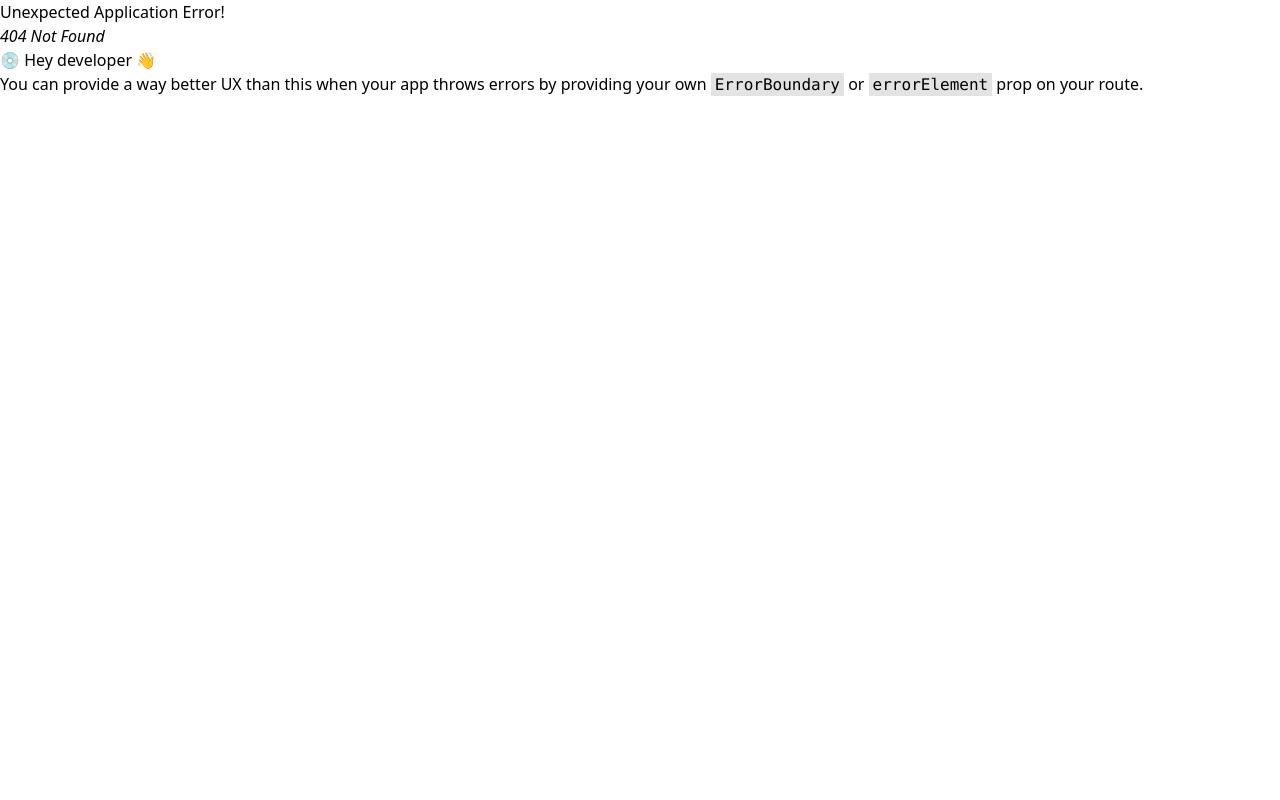
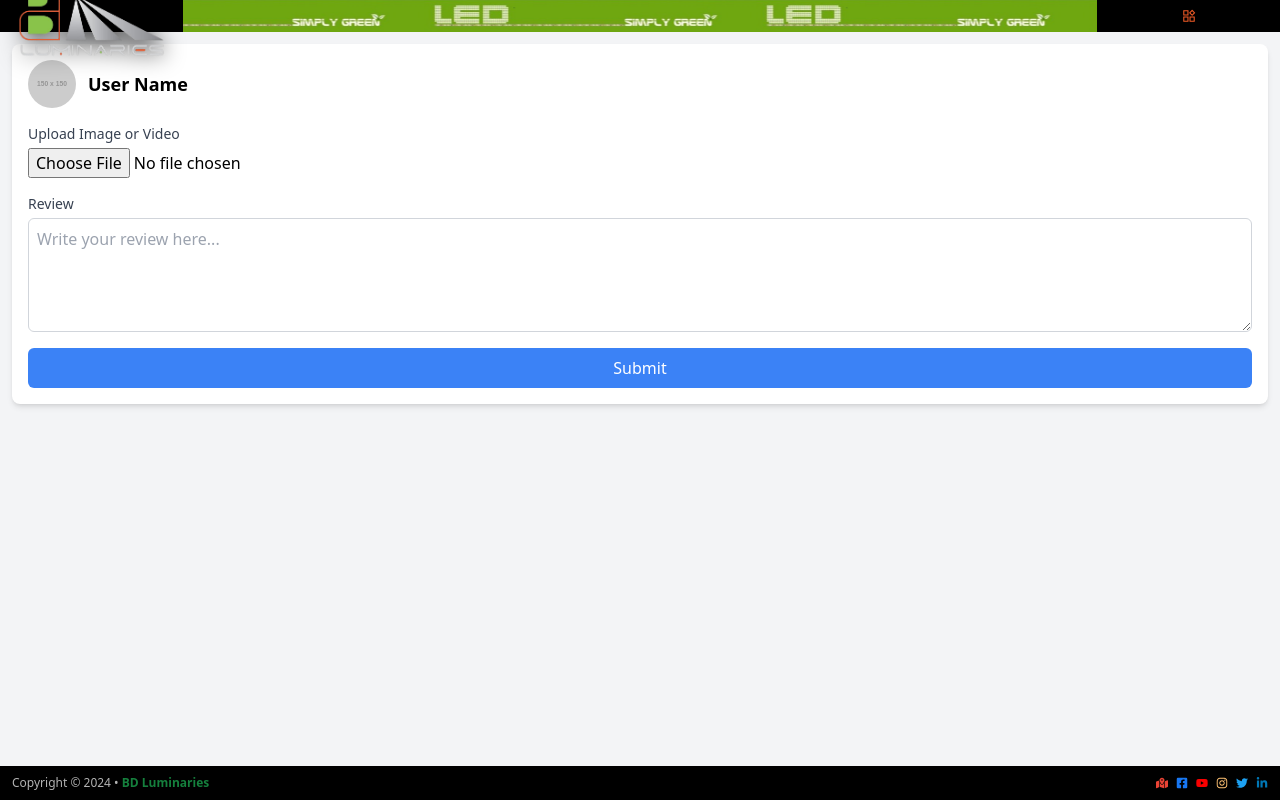
Before and after one commit to it-havetic/bdluminariesweb, a React (Vite) app: page /review/1 in a window 1280 px wide. Before the commit this address had no page. Built offline with nearby package versions, Linux system fonts and the light colour scheme.

Commit message:
review page

```diff
--- a/src/App.jsx
+++ b/src/App.jsx
@@ -1,4 +1,54 @@
-import React from 'react'
+// import React from 'react'
+// import {
+//   createRoutesFromElements,
+//   createBrowserRouter,
+//   Route,
+//   RouterProvider
+// } from "react-router-dom";
+// import RootLayOut from './RootLayOut';
+// import ErrorPage from './page/ErrorPage';
+// import Home from './page/Home';
+// import AllProduct from './page/AllProduct';
+// import ContactForm from './components/Contact';
+// import ProductDetails from './components/ProductDetails';
+// import ProductDetailOne from './page/ProductDetailOne';
+// import Blog from './page/Blog';
+// import ProductDetailNext from './page/ProductDetailNext';
+// import Mockup from './page/Mockup';
+// import Test from './page/Test';
+// import RecentWork from './page/RecentWork';
+// import Profile from './page/Profile';
+
+
+// const router = createBrowserRouter(
+//   createRoutesFromElements(
+//     <Route
+//       path="/"
+//       element={<RootLayOut />}
+//     >
+//       <Route index element={<Home />} />
+//       <Route path="/product" element={<AllProduct />} />
+//       <Route path="/contact" element={<ContactForm />} />
+//       <Route path="/blog" element={<Blog />} />
+//       <Route path="/product/detail/one" element={<ProductDetailOne />} />
+//       <Route path="/product/detail" element={<ProductDetails />} />
+//       <Route path="/product/detail/next" element={<ProductDetailNext />} />
+//       <Route path="/mockup" element={<Mockup />} />
+//       <Route path="/work" element={<RecentWork />} />
+//       <Route path="/company/profile" element={<Profile />} />
+//       <Route path="/test" element={<Test />} />
+//     </Route>
+//   )
+// );
+
+// const App = () => {
+//   return (
+//     <RouterProvider router={router} />
+//   )
+// }
+
+// export default App
+import React, { useState } from 'react'
 import {
   createRoutesFromElements,
   createBrowserRouter,
@@ -6,7 +56,6 @@ import {
   RouterProvider
 } from "react-router-dom";
 import RootLayOut from './RootLayOut';
-import ErrorPage from './page/ErrorPage';
 import Home from './page/Home';
 import AllProduct from './page/AllProduct';
 import ContactForm from './components/Contact';
@@ -17,9 +66,15 @@ import ProductDetailNext from './page/ProductDetailNext';
 import Mockup from './page/Mockup';
 import Test from './page/Test';
 import RecentWork from './page/RecentWork';
-import Profile from './page/Profile';
+import UserReviewForm from './components/UserReviewForm';
+import ReviewDisplay from './components/ReviewDisplay';
 
 
+
+
+
+const App = () => {
+  const [review, setReview] = useState(null);
   const router = createBrowserRouter(
     createRoutesFromElements(
       <Route
@@ -36,13 +91,19 @@ const router = createBrowserRouter(
         <Route path="/product/detail/next" element={<ProductDetailNext />} />
         <Route path="/mockup" element={<Mockup />} />
         <Route path="/work" element={<RecentWork />} />
-      <Route path="/company/profile" element={<Profile />} />
         <Route path="/test" element={<Test />} />
+        <Route
+          path="/review/:mockID"
+          element={<UserReviewForm setReview={setReview} />}
+        />
+        ,
+        <Route
+          path="/review-display"
+          element={<ReviewDisplay review={review} />}
+        />
       </Route>
     )
   );
-
-const App = () => {
   return (
     <RouterProvider router={router} />
   )
--- a/src/components/Navbar.jsx
+++ b/src/components/Navbar.jsx
@@ -1,10 +1,13 @@
 // import React, { useState } from "react";
+// import "./Navbar.css";
 
 // const Navbar = () => {
 //   let [navShow, setNavShow] = useState(false);
 //   return (
 //     <div
-//       className="navMain w-full h-full bg-black text-white relative z-30 text-center font-bold"
+//       className={`navMain w-full h-full bg-black text-white relative z-30 text-center font-bold ${
+//         navShow ? "electric-fire-animation" : ""
+//       }`}
 //       onClick={() => setNavShow(!navShow)}
 //     >
 //       <div
@@ -38,44 +41,40 @@
 
 // export default Navbar;
 
-
-import React, { useState } from "react";
+import React, { useState, useEffect, useRef } from "react";
 import "./Navbar.css";
 
 const Navbar = () => {
-  let [navShow, setNavShow] = useState(false);
+  const [navShow, setNavShow] = useState(false);
+  const navRef = useRef();
+
+  useEffect(() => {
+    const handleClickOutside = (event) => {
+      if (navRef.current && !navRef.current.contains(event.target)) {
+        setNavShow(false);
+      }
+    };
+    document.addEventListener("mousedown", handleClickOutside);
+    return () => {
+      document.removeEventListener("mousedown", handleClickOutside);
+    };
+  }, [navRef]);
+
   return (
     <div
+      ref={navRef}
       className={`navMain w-full h-full bg-black text-white relative z-30 text-center font-bold ${
-        navShow ? "electric-fire-animation" : ""
+        navShow ? "show-nav" : ""
       }`}
       onClick={() => setNavShow(!navShow)}
     >
       <div
-        className={`w-full h-full bg-slate-700 absolute left-0 transition-all duration-500  ${
-          navShow ? "top-full" : "top-0"
+        onClick={(e) => e.stopPropagation()}
+        className={`w-full h-1/2  bg-slate-700 absolute  left-0 transition-all duration-500 ${
+          navShow ? "top-full" : "top-full"
         }`}
-      ></div>
-      <div
-        className={`w-full h-full bg-slate-200 absolute left-0 transition-all duration-500  ${
-          navShow ? "top-[200%]" : "top-0"
-        }`}
-      ></div>
-      <div
-        className={`w-full h-full bg-slate-400 absolute left-0 transition-all duration-500  ${
-          navShow ? "top-[300%]" : "top-0"
-        }`}
-      ></div>
-      <div
-        className={`w-full h-full bg-slate-900 absolute left-0 transition-all duration-500  ${
-          navShow ? "top-[400%]" : "top-0"
-        }`}
-      ></div>
-      <div
-        className={`w-full h-full bg-slate-300 absolute left-0 transition-all duration-500  ${
-          navShow ? "top-[500%]" : "top-0"
-        }`}
-      ></div>
+      >
+      </div>
     </div>
   );
 };
--- /dev/null
+++ b/src/components/ReviewDisplay.jsx
@@ -0,0 +1,43 @@
+import React from "react";
+
+const ReviewDisplay = ({ review }) => {
+  if (!review) {
+    return <div>No review submitted yet.</div>;
+  }
+
+  const { text, image } = review;
+
+  return (
+    <div className="max-w-md mx-auto p-4 bg-white shadow-md rounded-lg mt-10">
+      <div className="flex items-center mb-4">
+        <img
+          className="w-12 h-12 rounded-full"
+          src="https://via.placeholder.com/150"
+          alt="User profile"
+        />
+        <div className="ml-3">
+          <h3 className="text-lg font-semibold">User Name</h3>
+        </div>
+      </div>
+
+      <div className="mb-4">
+        <p className="text-gray-700">{text}</p>
+      </div>
+
+      {image && (
+        <div className="mb-4">
+          {image.type.startsWith("image/") ? (
+            <img src={image.url} alt="Review media" className="max-h-40" />
+          ) : (
+            <video controls className="max-h-40">
+              <source src={image.url} type={image.type} />
+              Your browser does not support the video tag.
+            </video>
+          )}
+        </div>
+      )}
+    </div>
+  );
+};
+
+export default ReviewDisplay;
--- /dev/null
+++ b/src/components/UserReviewForm.jsx
@@ -0,0 +1,128 @@
+import React, { useState } from "react";
+import Marquee from "react-fast-marquee";
+import { AiOutlineProduct } from "react-icons/ai";
+import { Link, useNavigate } from "react-router-dom";
+import Footer from "./Footer";
+import slogan from'/assets/slogan.png'
+
+const UserReviewForm = ({ setReview }) => {
+  const [image, setImage] = useState(null);
+  const [text, setText] = useState("");
+  const navigate = useNavigate();
+
+  const handleImageUpload = (event) => {
+    const file = event.target.files[0];
+    if (file) {
+      setImage({
+        url: URL.createObjectURL(file),
+        type: file.type,
+      });
+    }
+  };
+
+  const handleTextChange = (event) => {
+    setText(event.target.value);
+  };
+
+  const handleSubmit = (event) => {
+    event.preventDefault();
+    setReview({ text, image });
+    navigate("/review-display");
+  };
+
+  return (
+    <div className='h-screen pb-9 pt-8 bg-gray-100'>
+        <div className="flex items-center justify-between absolute top-0 left-0  h-8 bg-[#000000] ">
+          <Link
+            className="flex items-center justify-center w-[20%] text-xs"
+            to="/"
+          >
+            <img
+              className="w-4/5 drop-shadow-custom"
+              src="/assets/bdl.png"
+              alt=""
+            />
+          </Link>
+          <Marquee
+            speed={20}
+            direction="left"
+            pauseOnHover={true}
+            reverse={true}
+            gradient={false}
+            gradientColor={["#6FA710"]}
+            className="h-8 "
+          >
+            <div className="flex h-full">
+              <img className=" h-8" src={slogan} alt="" />
+              <img className=" h-8" src={slogan} alt="" />
+              <img className=" h-8" src={slogan} alt="" />
+            </div>
+          </Marquee>
+          <Link
+            className="w-[20%] flex justify-center items-center text-[#F15B26]"
+            to="/product/detail/one"
+          >
+            <AiOutlineProduct />
+          </Link>
+        </div>
+
+        <div className="p-4 bg-white shadow-md rounded-lg mx-3 mt-3">
+      <form onSubmit={handleSubmit}>
+        <div className="flex items-center mb-4">
+          <img
+            className="w-12 h-12 rounded-full"
+            src="https://via.placeholder.com/150"
+            alt="User profile"
+          />
+          <div className="ml-3">
+            <h3 className="text-lg font-semibold">User Name</h3>
+          </div>
+        </div>
+
+        <div className="mb-4">
+          <label className="block text-sm font-medium text-gray-700">
+            Upload Image or Video
+          </label>
+          <input
+            type="file"
+            accept="image/*,video/*"
+            onChange={handleImageUpload}
+            className="mt-1 block w-full"
+          />
+          {image && (
+            <img
+              src={image.url}
+              alt="Uploaded preview"
+              className="mt-2 max-h-40"
+            />
+          )}
+        </div>
+
+        <div className="mb-4">
+          <label className="block text-sm font-medium text-gray-700">
+            Review
+          </label>
+          <textarea
+            value={text}
+            onChange={handleTextChange}
+            className="mt-1 block w-full p-2 border border-gray-300 rounded-md"
+            rows="4"
+            placeholder="Write your review here..."
+          />
+        </div>
+
+        <button
+          type="submit"
+          className="w-full py-2 px-4 bg-blue-500 text-white rounded-md hover:bg-blue-600"
+        >
+          Submit
+        </button>
+      </form>
+        </div>
+
+      <Footer/>
+    </div>
+  );
+};
+
+export default UserReviewForm;
--- a/src/page/Profile.jsx
+++ b/src/page/Profile.jsx
@@ -26,7 +26,7 @@ const Profile = () => {
         autoplay: true,
         autoplaySpeed: 4000,
     };
-    let bannerImg = [b1, b10, b14];
+    let bannerImg = [b10, b1, b14];
     return (
         <div className='h-screen pb-9 pt-8 bg-gray-100 grid grid-cols-1 grid-rows-6 gap-2'>
             <div className="flex items-center justify-between absolute top-0 left-0  h-8 bg-[#000000] ">
```
Also changed, not shown: 1 other file (tests, documents, lock files or other folders). Lines whose indentation alone changed are shown as unchanged.
